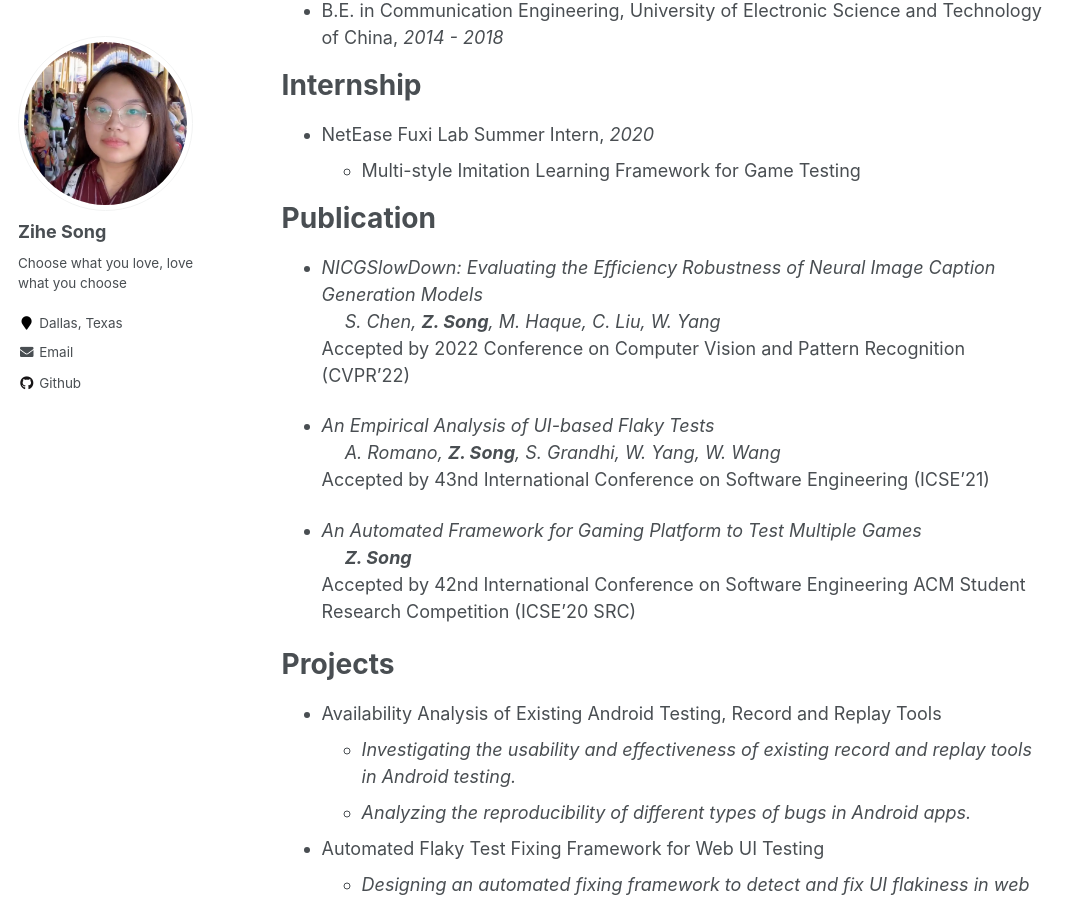
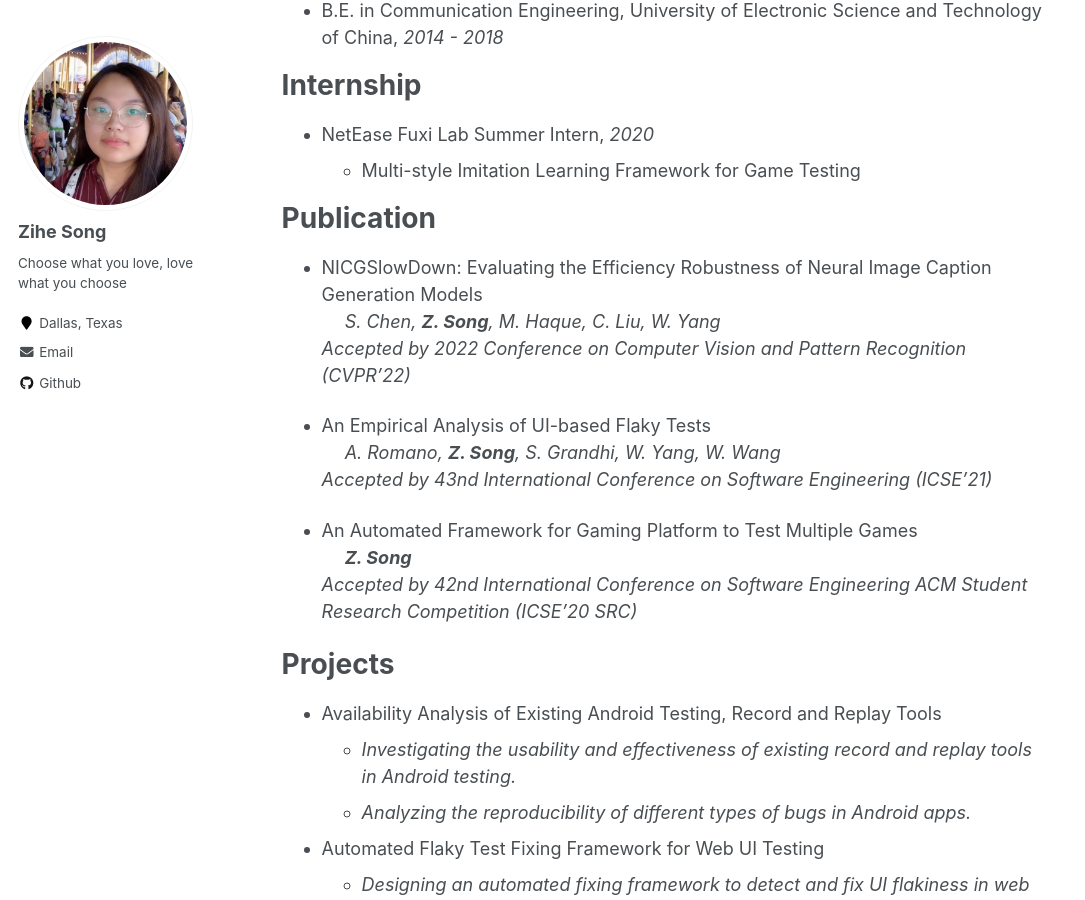
Before and after one commit to zihesong/zihesong.github.io, a Jekyll site: the page built from _pages/about.md, in a window 1280 px wide and 900 px high, scrolled down 418 px. Shown: the whole window, without its empty margins (0-1085 px from the left). Built offline with Jekyll 4.4.1, drawn with Linux system fonts in a browser that asks for light colours.

```diff
--- a/_pages/about.md
+++ b/_pages/about.md
@@ -27,17 +27,17 @@ Internship
 
 Publication
 ======
-* _NICGSlowDown: Evaluating the Efficiency Robustness of Neural Image Caption Generation Models_ <br>
+* NICGSlowDown: Evaluating the Efficiency Robustness of Neural Image Caption Generation Models <br>
 &ensp;&ensp; *S. Chen, __Z. Song__, M. Haque, C. Liu, W. Yang* <br>
-Accepted by 2022 Conference on Computer Vision and Pattern Recognition (CVPR'22)
+_Accepted by 2022 Conference on Computer Vision and Pattern Recognition (CVPR'22)_
 
-* _An Empirical Analysis of UI-based Flaky Tests_ <br>
+* An Empirical Analysis of UI-based Flaky Tests <br>
 &ensp;&ensp; *A. Romano, __Z. Song__, S. Grandhi, W. Yang, W. Wang* <br>
-Accepted by 43nd International Conference on Software Engineering (ICSE'21)
+_Accepted by 43nd International Conference on Software Engineering (ICSE'21)_
 
-* _An Automated Framework for Gaming Platform to Test Multiple Games_ <br>
+* An Automated Framework for Gaming Platform to Test Multiple Games <br>
 &ensp;&ensp; *__Z. Song__* <br>
-Accepted by 42nd International Conference on Software Engineering ACM Student Research Competition (ICSE'20 SRC)
+_Accepted by 42nd International Conference on Software Engineering ACM Student Research Competition (ICSE'20 SRC)_
 
 
 Projects
```
